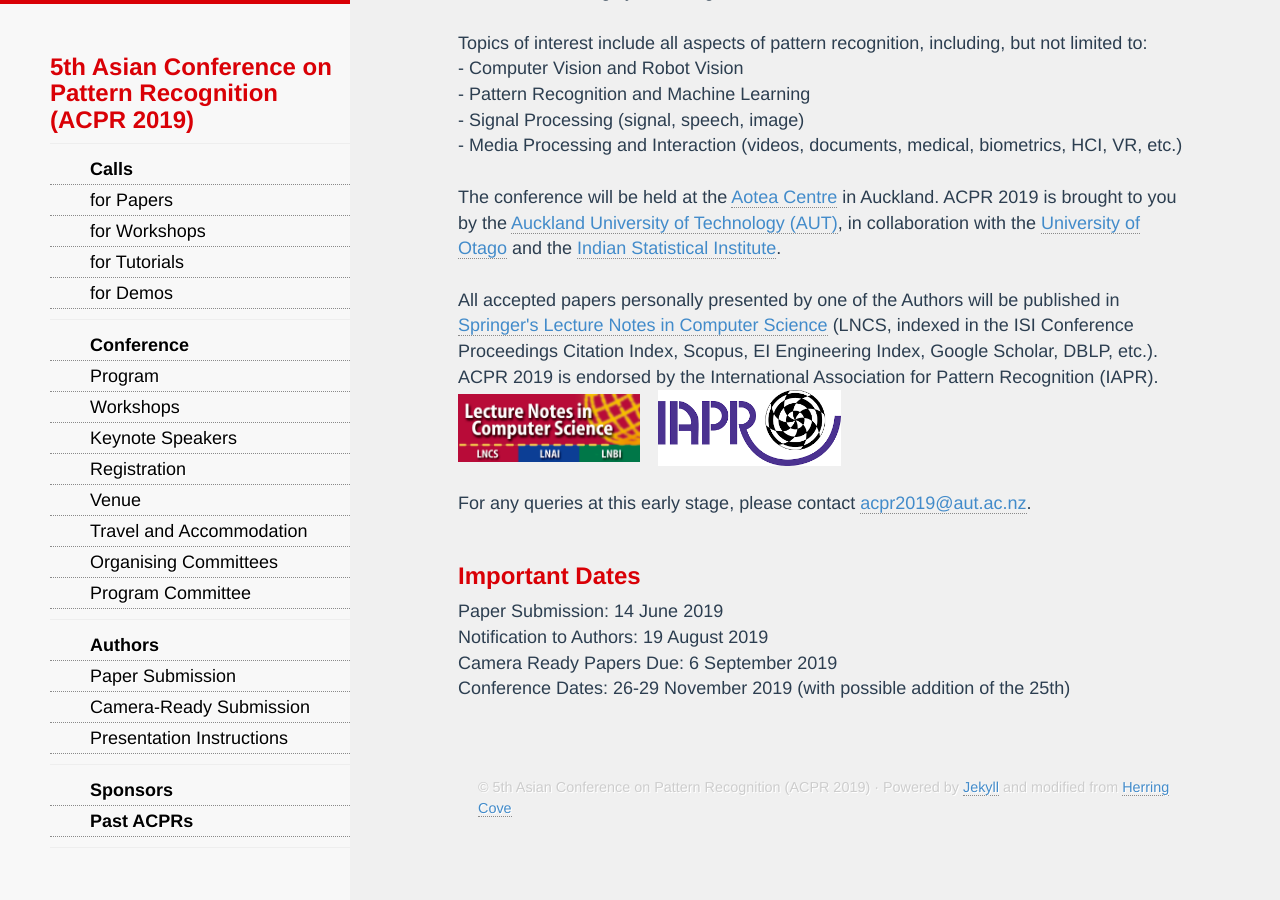
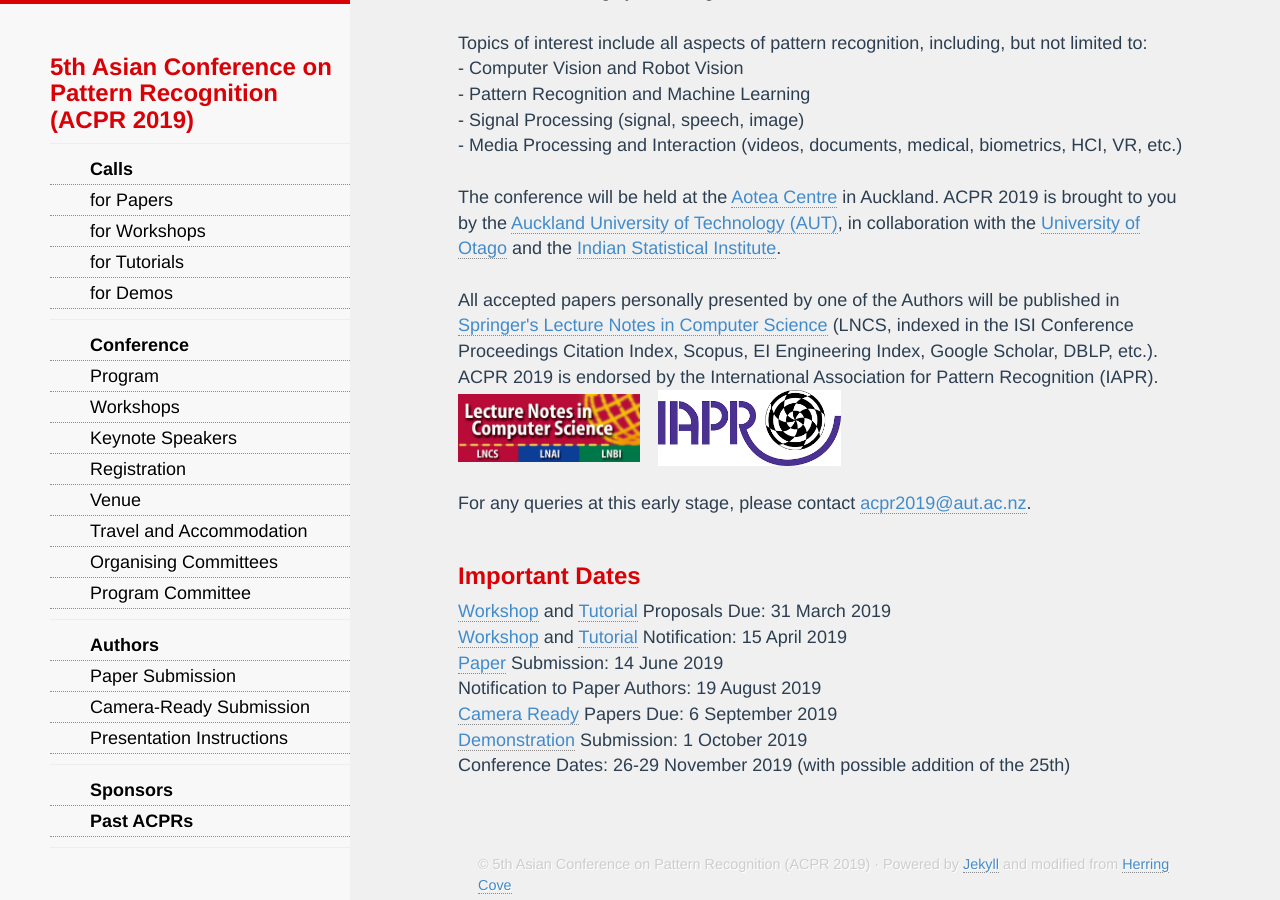
Before and after one commit to AndrewChenUoA/ACPR2019, a Jekyll site: the page built from index.html, in a window 1280 px wide and 900 px high, scrolled down 1064 px. Built offline with Jekyll 4.4.1, drawn with Linux system fonts in a browser that asks for light colours; nearby versions of some CDN libraries; Markdown is read by kramdown in place of the engine named in the settings; before the commit the page ends 1887 px from its top, so only the background shows below that.

Commit message:
Update Important Dates

```diff
--- a/index.html
+++ b/index.html
@@ -27,7 +27,10 @@ title: ACPR 2019 - The 5th Asian Conference on Pattern Recognition
   For any queries at this early stage, please contact <a href="mailto:acpr2019@aut.ac.nz">acpr2019@aut.ac.nz</a>.<br/><br/>
 
   <h3>Important Dates</h3>
-  Paper Submission: 14 June 2019<br/>
-  Notification to Authors: 19 August 2019<br/>
-  Camera Ready Papers Due: 6 September 2019<br/>
+  <a href="cfw.html">Workshop</a> and <a href="cft.html">Tutorial</a> Proposals Due: 31 March 2019<br/>
+  <a href="cfw.html">Workshop</a> and <a href="cft.html">Tutorial</a> Notification: 15 April 2019<br/>
+  <a href="submission.html">Paper</a> Submission: 14 June 2019<br/>
+  Notification to Paper Authors: 19 August 2019<br/>
+  <a href="camera-ready.html">Camera Ready</a> Papers Due: 6 September 2019<br/>
+  <a href="cfd.html">Demonstration</a> Submission: 1 October 2019<br/>
   Conference Dates: 26-29 November 2019 (with possible addition of the 25th)<br/>
```
